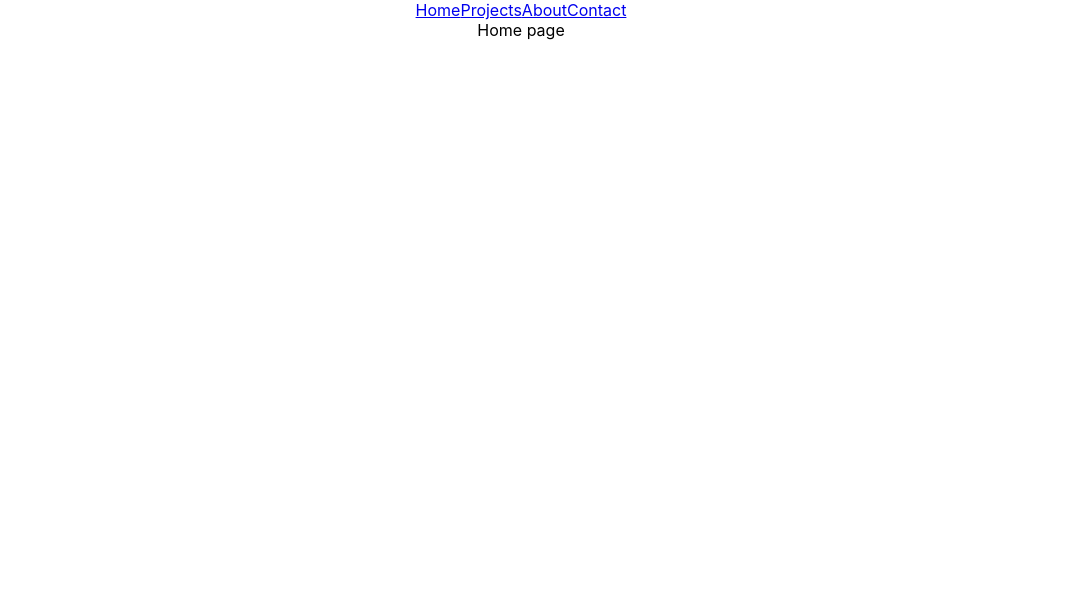
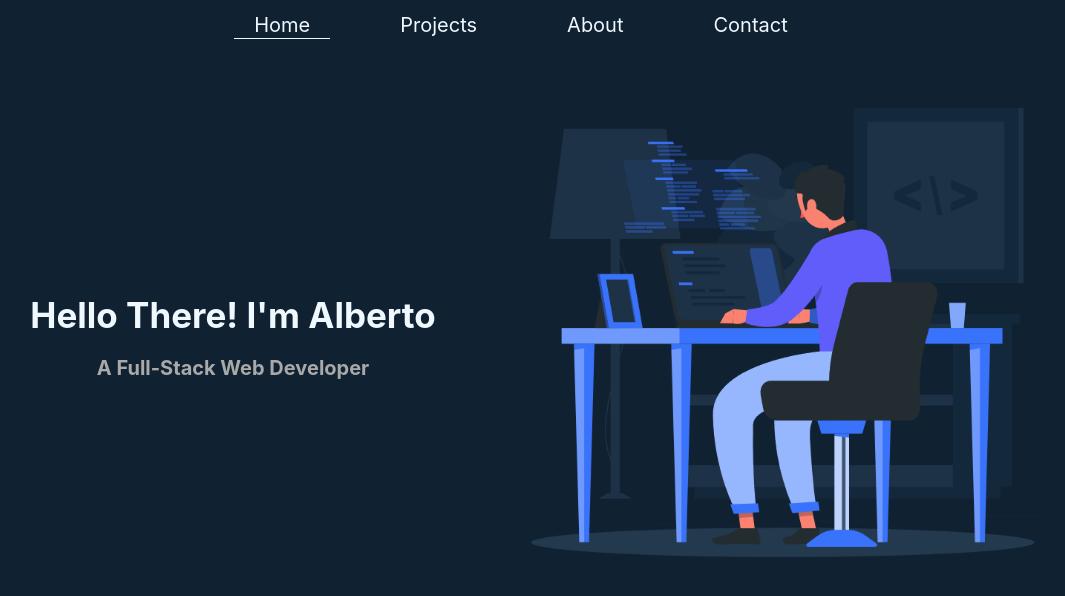
Before and after one commit to avalen28/portfolio, a React (Create React App) app: page / in a window 1280 px wide. Shown: the top 596 px of the page, without its empty margins (119-1184 px from the left). Built offline with nearby package versions, Linux system fonts and the light colour scheme.

Commit message:
Adds home styles

```diff
--- a/src/App.css
+++ b/src/App.css
@@ -1,38 +1,60 @@
+.active {
+  border-bottom: 1px solid aliceblue;
+}
+* {
+  padding: 0px;
+  box-sizing: border-box;
+  margin: 0px;
+  color: aliceblue;
+  background-color: rgba(16, 33, 49, 255);
+}
+a {
+  text-decoration: none;
+  color: aliceblue;
+  font-size: 20px;
+}
+.navbar-container {
+  width: 100%;
+  height: 50px;
+  display: flex;
+  align-items: center;
+  justify-content: center;
+  gap: 50px;
+}
+.navbar-container a {
+  height: auto;
+  padding: 3px 20px;
+}
 .App {
-  text-align: center;
-}
-
-.App-logo {
-  height: 40vmin;
-  pointer-events: none;
-}
-
-@media (prefers-reduced-motion: no-preference) {
-  .App-logo {
-    animation: App-logo-spin infinite 20s linear;
-  }
-}
-
-.App-header {
-  background-color: #282c34;
-  min-height: 100vh;
+  width: 100%;
+  height: 100vh;
   display: flex;
   flex-direction: column;
   align-items: center;
+}
+.home-container {
+  width: 90%;
+  margin-top: 50px;
+  display: flex;
+}
+.presentation {
+  width: 50%;
+  display: flex;
+  flex-direction: column;
+  align-content: center;
   justify-content: center;
-  font-size: calc(10px + 2vmin);
-  color: white;
+  align-items: center;
+  gap: 25px;
 }
-
-.App-link {
-  color: #61dafb;
+.presentation h1 {
+  font-size: 35px;
+  color: aliceblue;
 }
-
-@keyframes App-logo-spin {
-  from {
-    transform: rotate(0deg);
-  }
-  to {
-    transform: rotate(360deg);
-  }
+.presentation h2 {
+  font-size: 20px;
+  color: darkgray;
 }
+.background-img {
+  width: 50%;
+  object-fit: contain;
+}
--- a/src/App.js
+++ b/src/App.js
@@ -1,3 +1,4 @@
+import "./reset.css";
 import "./App.css";
 import { Routes, Route } from "react-router-dom";
 import Navbar from "./components/Navbar";
--- a/src/Home.jsx
+++ b/src/Home.jsx
@@ -1,7 +1,19 @@
 import React from "react";
 
 const Home = () => {
-  return <div>Home page</div>;
+  return (
+    <div className="home-container">
+      <div className="presentation">
+        <h1>Hello There! I'm Alberto</h1>
+        <h2>A Full-Stack Web Developer</h2>
+      </div>
+      <img
+        src="/images/background.png"
+        alt="background"
+        className="background-img"
+      />
+    </div>
+  );
 };
 
 export default Home;
--- a/src/components/Navbar.jsx
+++ b/src/components/Navbar.jsx
@@ -1,15 +1,13 @@
 import React from "react";
-import { Link } from "react-router-dom";
+import { NavLink } from "react-router-dom";
 
 const Navbar = () => {
   return (
     <div className="navbar-container">
-      <div className="navbar-options">
-        <Link to={"/"}>Home</Link>
-        <Link to={"/projects"}>Projects</Link>
-        <Link to={"/about"}>About</Link>
-        <Link to={"/contact"}>Contact</Link>
-      </div>
+      <NavLink to={"/"}>Home</NavLink>
+      <NavLink to={"/projects"}>Projects</NavLink>
+      <NavLink to={"/about"}>About</NavLink>
+      <NavLink to={"/contact"}>Contact</NavLink>
     </div>
   );
 };
```
Also changed, not shown: public/images/background.png (added).
